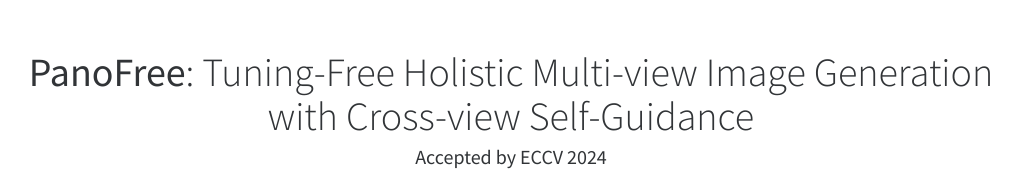
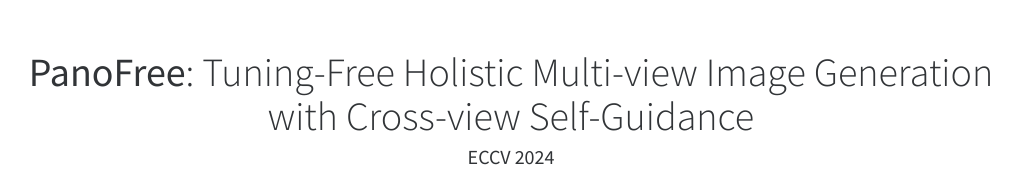
Before and after one commit to amliu77/panofree.github.io, a plain HTML site: page index.html in a window 1280 px wide. Shown: the top 180 px of the page, without its empty margins (129-1150 px from the left). Drawn offline with nearby package versions, Linux system fonts and the light colour scheme; some packages are replaced by stand-ins of ours; a script that the page names is missing.

Commit message:
Modify " ECCV 2024"

```diff
--- a/index.html
+++ b/index.html
@@ -48,7 +48,7 @@
     <div class="highlight-clean" style="padding-bottom: 10px;">
         <div class="container" style="max-width: 1000px; ">
             <h1 class="text-center"><b>PanoFree</b>: Tuning-Free Holistic Multi-view Image Generation with Cross-view Self-Guidance </h1>
-            <h5 class="text-center"> <b>Accepted by ECCV 2024</b> </h5>
+            <h5 class="text-center"> <b>ECCV 2024</b> </h5>
         </div>
         <div class="container" style="max-width: 980px;     padding: 15px 0;">
             <div class="row authors">
```
